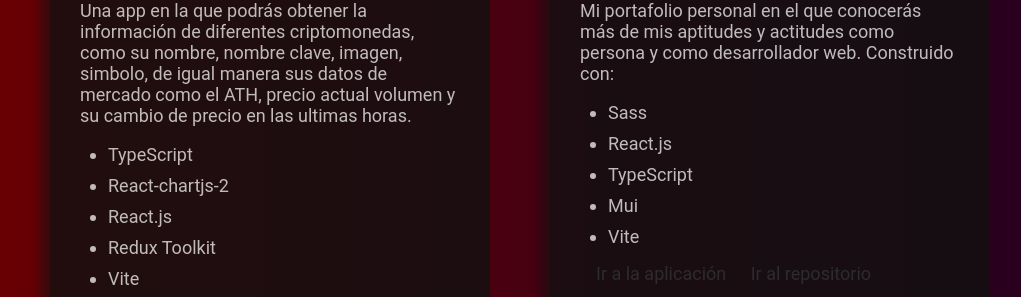
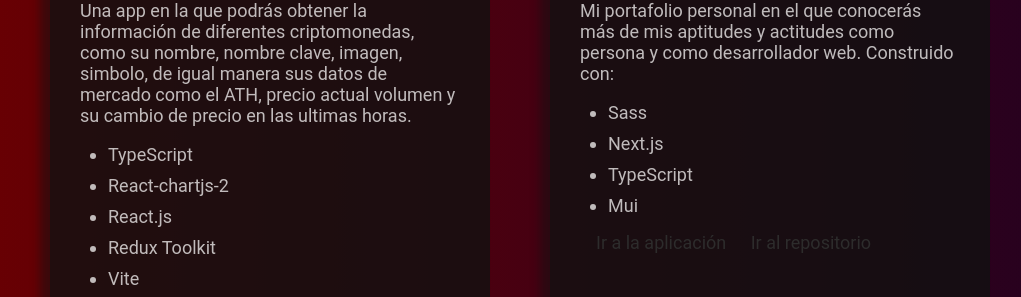
Before and after one commit to addRian0-0/portafolio-addrian, a Next.js app: page / in a window 1280 px wide. Shown: the part 2475-2772 px from the top of the page, without its empty margins (120-1141 px from the left). Built offline with nearby package versions, Linux system fonts and the light colour scheme.

Commit message:
minor changes

```diff
--- a/src/components/CardProyects.tsx
+++ b/src/components/CardProyects.tsx
@@ -90,13 +90,12 @@ const arrayCards: ICard[] = [
         description: `Mi portafolio personal en el que conocerás más de mis aptitudes y actitudes como persona y como desarrollador web. Construido con:`,
         lista: [
             `Sass`,
-            `React.js`,
+            `Next.js`,
             `TypeScript`,
             `Mui`,
-            `Vite`
         ],
-        linkApp: "https://addrian0-0.vercel.app/",
-        linkrepo: "https://github.com/addRian0-0/portafolio-dev"
+        linkApp: "https://portafolio-addrian.vercel.app/",
+        linkrepo: "https://github.com/addRian0-0/portafolio-addrian"
     },
     {
         title: "addHours - ¡Aprende más!",
```
Also changed, not shown: src/app/more/proyects/page.tsx (added, +11 -0 lines), 1 other file (tests, documents, lock files or other folders).
